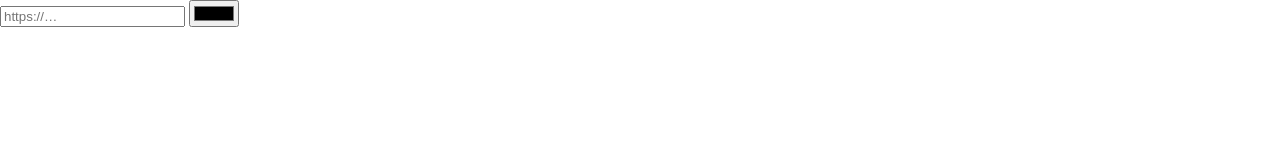
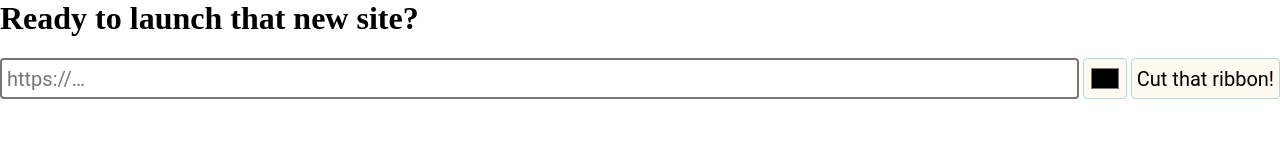
Before and after one commit to tamirandtom/cutribbon, a website: page index.html in a window 1280 px wide. Shown: the top 160 px of the page. Drawn offline with nearby package versions, Linux system fonts and the light colour scheme.

Commit message:
Form progress

```diff
--- a/index.html
+++ b/index.html
@@ -56,7 +56,6 @@
       left: 0px;
       border: none;
       z-index: -1;
-
     }
 
     .ribbon1 {
@@ -69,8 +68,6 @@
       z-index: 20;
       transition: all 1s ease-out;
       transition-delay: .4s;
-
-
     }
 
     .ribbon2 {
@@ -83,7 +80,6 @@
       z-index: 20;
       transition: all 1s ease-out;
       transition-delay: .4s;
-
     }
 
     .ribbon1,
@@ -128,6 +124,40 @@
     .c2.open {
       transform: rotate(24deg);
     }
+
+    input[type=text] {
+      font-size: 20px;
+      border-radius: 4px;
+      border-style: solid;
+      width: 100%;
+      padding: 5px;
+      font-family: Roboto, sans-serif;
+    }
+
+    button {
+      flex-shrink: 0;
+    }
+
+    button,
+    input[type=color] {
+      font-size: 20px;
+      border-radius: 4px;
+      border-style: solid;
+      padding: 5px;
+      font-family: Roboto, sans-serif;
+      display: block;
+      background-color: floralwhite;
+      border: lightblue 1px solid;
+    }
+
+    input[type=color] {
+      height: 40.5px;
+      margin: 0 4px;
+    }
+
+    .controls-wrapper {
+      display: flex;
+    }
   </style>
   <meta charset='UTF-8'>
   <meta name="viewport" content="user-scalable=no, width=device-width, initial-scale=1, maximum-scale=1">
@@ -146,8 +176,16 @@
 
   <div id="form" class="form">
     <form action="./" method="get">
-      <input type="text" name="site" placeholder="https://…">
-      <input type="color" name="color" name="color">
+      <h1>
+        Ready to launch that new site?
+      </h1>
+      <div class="controls-wrapper">
+        <input type="text" name="site" placeholder="https://…">
+        <input type="color" name="color" name="color">
+        <button type="submit">
+          Cut that ribbon!
+        </button>
+      </div>
     </form>
   </div>
   <script src="https://code.jquery.com/jquery-2.2.4.min.js" integrity="sha256-BbhdlvQf/xTY9gja0Dq3HiwQF8LaCRTXxZKRutelT44=" crossorigin="anonymous"></script>
```
